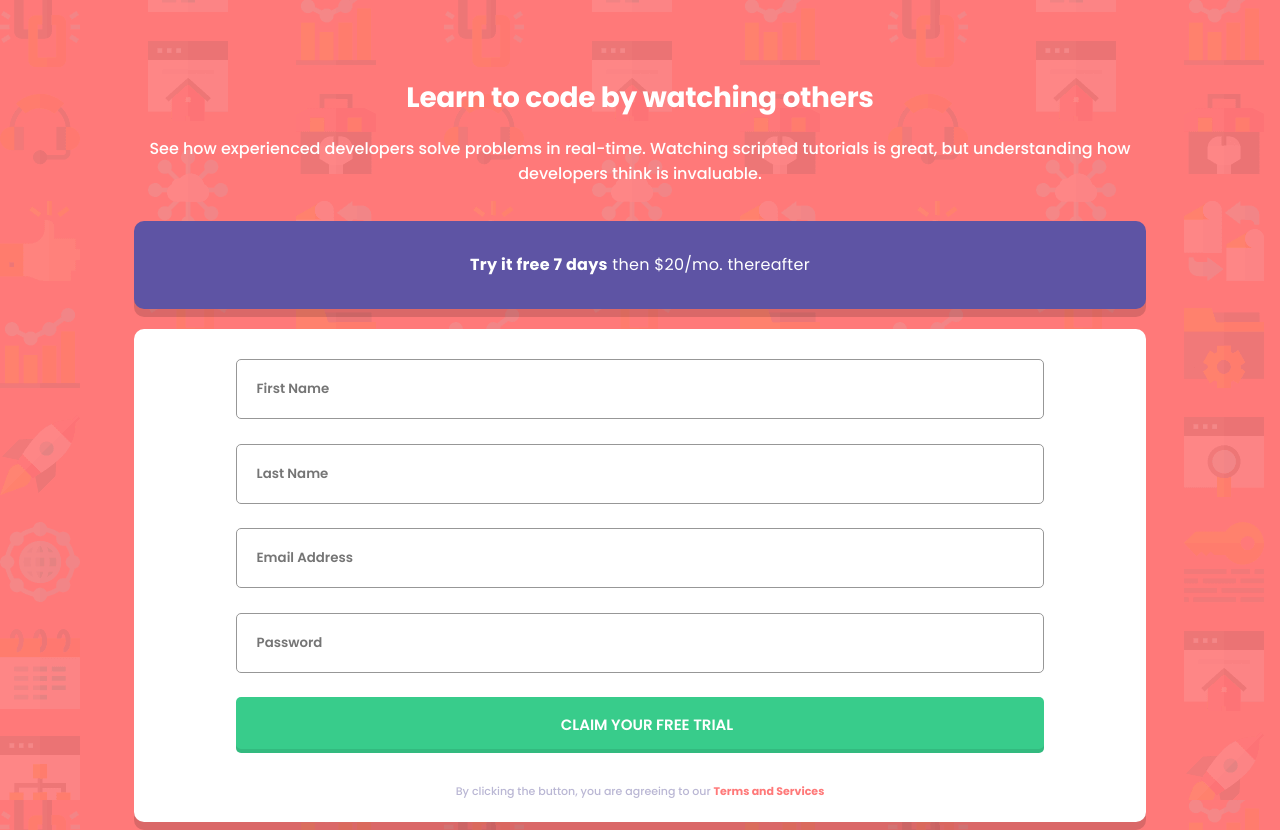
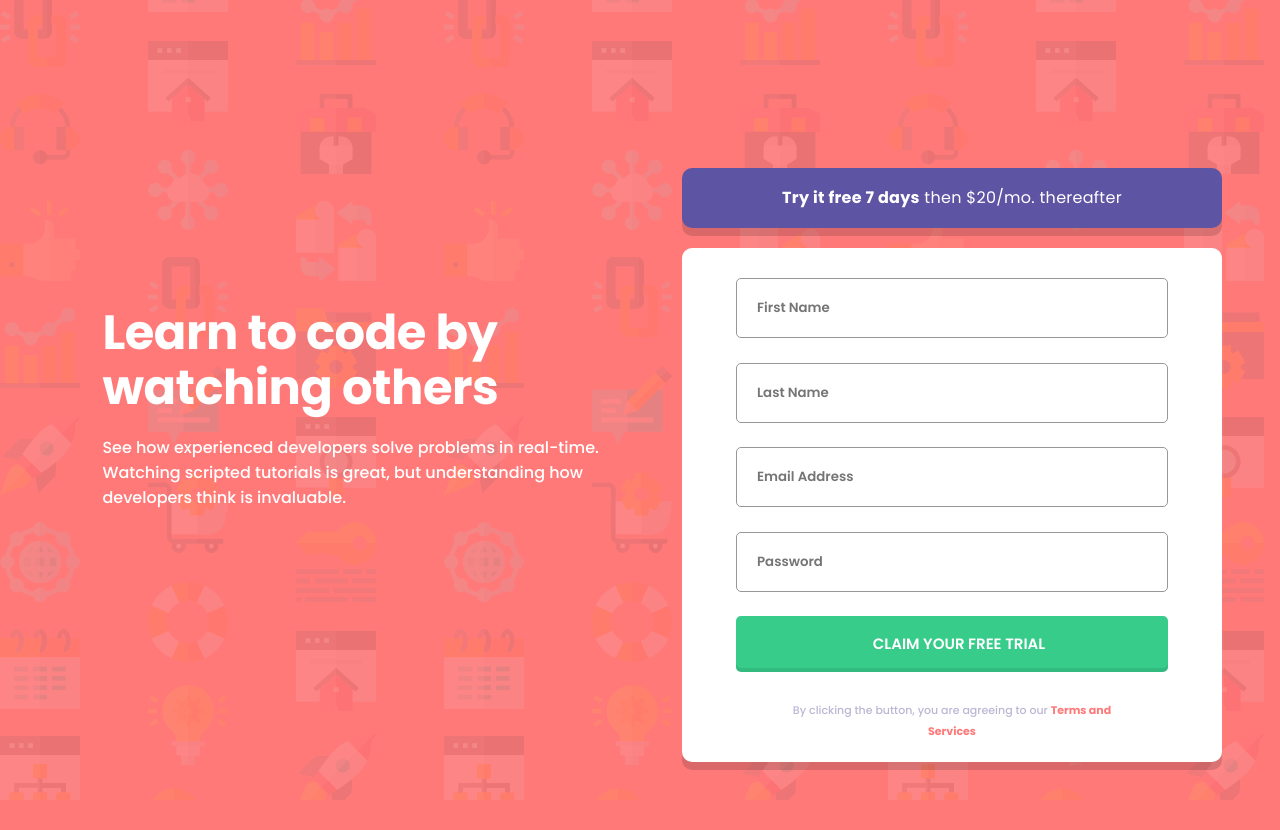
Before and after one commit to vikrambenipal/intro-form-component, a plain HTML site: page index.html in a window 1280 px wide. After the commit the page ends 800 px from the top, so only its background shows below. Drawn offline with Linux system fonts and the light colour scheme.

Commit message:
desktop version complete

```diff
--- a/index.html
+++ b/index.html
@@ -18,6 +18,7 @@
           Watching scripted tutorials is great, but understanding
           how developers think is invaluable.</p>
       </div>
+      <div class="rhs">
         <div class="trial-container">
           <p><span class="bold">Try it free 7 days</span> then $20/mo. thereafter</p>
         </div>
@@ -36,5 +37,6 @@
         <p class="terms">By clicking the button, you are agreeing to our <span class="bold">Terms and Services</span></p>
       </div>
     </div>
+  </div>
 </body>
 </html>
--- a/style.css
+++ b/style.css
@@ -137,3 +137,53 @@ input{
 .terms .bold {
     color: #FF7979;
 }
+
+@media all and (min-width: 1050px){
+    h1{
+        text-align: left;
+        font-size: 48px;
+        letter-spacing: -0.52px;
+        line-height: 55px;
+        width: 80%;
+    }
+    .app-container{
+        display:flex;
+        flex-direction: row;
+        justify-content: center;
+        align-items: center;
+    }
+    .content-container{
+        display: flex;
+        flex-direction: column;
+        justify-content: center;
+        align-items: center;
+        margin-left: 30px;
+    }
+    .content-container p{
+        text-align: left;
+    }
+    .rhs{
+        display: flex;
+        flex-direction: column;
+        justify-content: center;
+        align-items: center;
+        margin-top: 160px;
+        margin-right: 50px;
+    }
+    .form-container{
+        width: 540px;
+    }
+    .trial-container{
+        width: 540px;
+        height: 60px;
+    }
+    .trial-container p{
+        width: 100%;
+    }
+}
+
+@media all and (min-width: 1500px){
+    h1{
+        width: 100%;
+    }
+}
```
Lines whose indentation alone changed are shown as unchanged.
